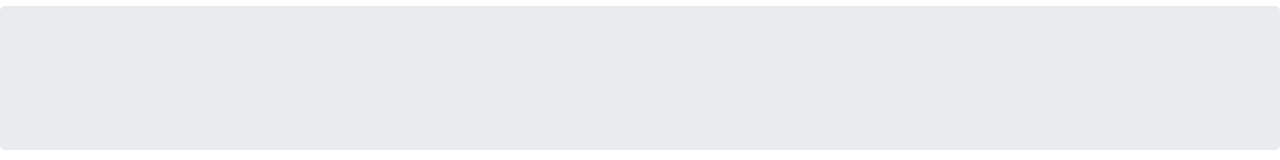
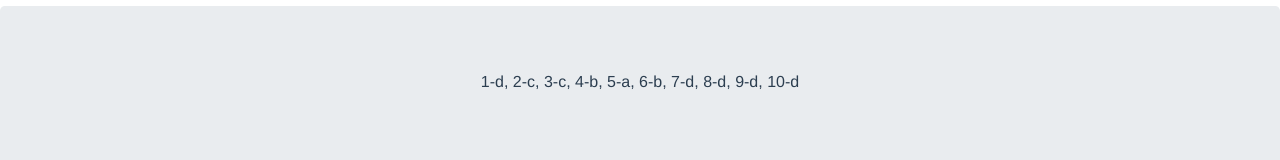
Before and after one commit to repocdlf/parcial-nt2, a Vue app: page /Formulario in a window 1280 px wide. Shown: the part 1890-2050 px from the top of the page. Built offline with nearby package versions, Linux system fonts and the light colour scheme; what vue-form would draw is missing.

Commit message:
respuestas a las preguntas

```diff
--- a/src/components/Formulario.vue
+++ b/src/components/Formulario.vue
@@ -110,7 +110,7 @@
 
 
     <div class="jumbotron mt-3">
-      <pre></pre>
+      <p>1-d, 2-c, 3-c, 4-b, 5-a, 6-b, 7-d, 8-d, 9-d, 10-d</p>
     </div>
 
   </section>
```
